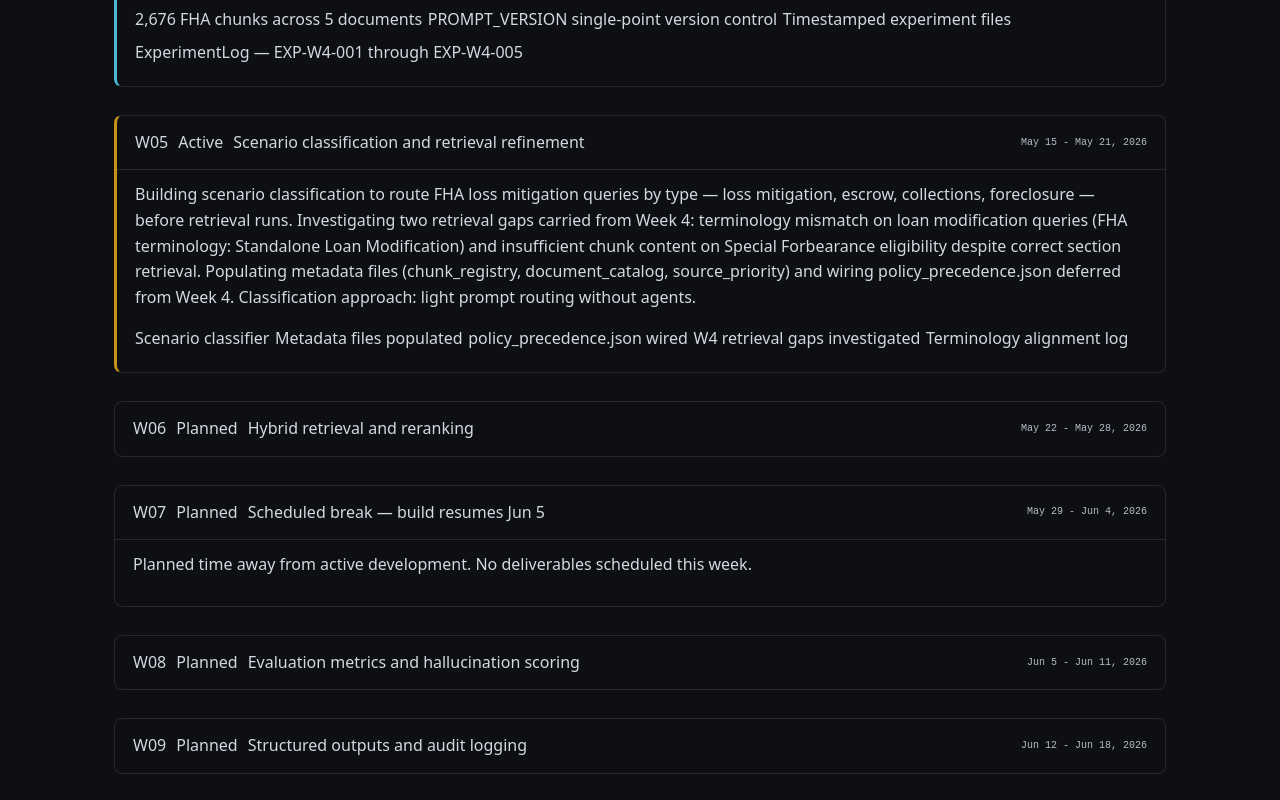
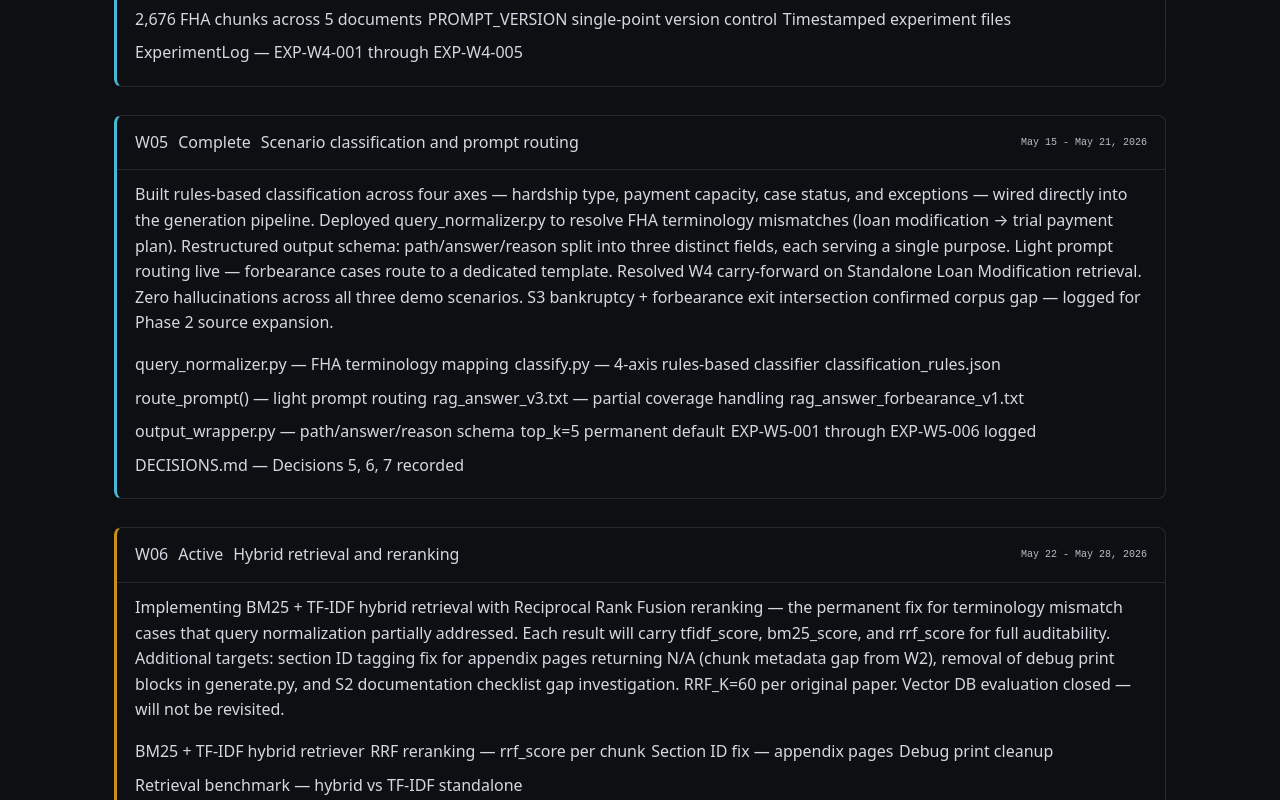
Before and after one commit to blendedpages-bq/pulse-pm, a React (Vite) app: page /build in a window 1280 px wide. Shown: the part 1480-2280 px from the top of the page. Built offline with nearby package versions, Linux system fonts and the light colour scheme.

Commit message:
feat: W5 complete, W6 active, hybrid retrieval

```diff
--- a/src/pages/Build.jsx
+++ b/src/pages/Build.jsx
@@ -3,8 +3,8 @@ const weeks = [
   { num: 2, status: 'complete', dates: 'Apr 24 - Apr 30, 2026', title: 'PDF extraction and retrieval pipeline', desc: 'Extracted and chunked FHA Handbook and Mortgagee Letters using PyMuPDF. Built TF-IDF retrieval returning top-5 ranked policy matches with document source, page number, section ID, and relevance score. Reduced unknown chunks from 83 to 52 after skip logic refinement.', outputs: ['2,393 FHA chunks indexed', 'Python retrieval pipeline', 'Chunk registry', 'Retrieval evaluation CSV'] },
   { num: 3, status: 'complete', dates: 'May 1 - May 7, 2026', title: 'Prompt design and answer generation', desc: 'Built compliance-safe prompt templates for the Claude API with citation enforcement and insufficient-info fallback behavior. Wired retrieval pipeline into generate.py and output_wrapper.py returning schema-compliant JSON. Ran 3 test scenarios — 11/11 citations verified, zero hallucinations across all test cases. Resolved model string deprecation and field name mismatch between retrieval and generation layers. Key finding: broad question terminology significantly outperforms narrow queries on retrieval scores.', outputs: ['prompts/rag_answer_v1.txt', 'generate.py', 'output_wrapper.py', '11/11 citations verified', 'Zero hallucinations — 3 test scenarios', 'DECISIONS.md — 4 architecture decisions', 'ExperimentLog — 5 entries logged'] },
   { num: 4, status: 'complete', dates: 'May 8 - May 14, 2026', title: 'Simple UI and output refinement', desc: 'Built a demo-ready Streamlit interface allowing non-technical users to submit FHA policy questions and receive clean, cited answers through a browser UI. Refactored output_wrapper.py with inline citation stripping, section ID cleaning, and reason extraction. Expanded corpus from 2 to 5 documents. Ran 3 demo scenarios — 1 full pass with citations, 2 insufficient-info returns correctly triggered. Q2 and Q3 gaps logged as Week 5 retrieval investigation targets. Terminology mismatch suspected on loan modification queries — FHA uses Standalone Loan Modification terminology.', outputs: ['Streamlit UI — localhost:8501', 'rag_answer_v2.txt prompt template', 'output_wrapper.py refactored', 'app.py — browser UI', '2,676 FHA chunks across 5 documents', 'PROMPT_VERSION single-point version control', 'Timestamped experiment files', 'ExperimentLog — EXP-W4-001 through EXP-W4-005'] },
-  { num: 5, status: 'active', dates: 'May 15 - May 21, 2026', title: 'Scenario classification and retrieval refinement', desc: 'Building scenario classification to route FHA loss mitigation queries by type — loss mitigation, escrow, collections, foreclosure — before retrieval runs. Investigating two retrieval gaps carried from Week 4: terminology mismatch on loan modification queries (FHA terminology: Standalone Loan Modification) and insufficient chunk content on Special Forbearance eligibility despite correct section retrieval. Populating metadata files (chunk_registry, document_catalog, source_priority) and wiring policy_precedence.json deferred from Week 4. Classification approach: light prompt routing without agents.', outputs: ['Scenario classifier', 'Metadata files populated', 'policy_precedence.json wired', 'W4 retrieval gaps investigated', 'Terminology alignment log'], wip: true },
-  { num: 6, status: 'planned', dates: 'May 22 - May 28, 2026', title: 'Hybrid retrieval and reranking' },
+  { num: 5, status: 'complete', dates: 'May 15 - May 21, 2026', title: 'Scenario classification and prompt routing', desc: 'Built rules-based classification across four axes — hardship type, payment capacity, case status, and exceptions — wired directly into the generation pipeline. Deployed query_normalizer.py to resolve FHA terminology mismatches (loan modification → trial payment plan). Restructured output schema: path/answer/reason split into three distinct fields, each serving a single purpose. Light prompt routing live — forbearance cases route to a dedicated template. Resolved W4 carry-forward on Standalone Loan Modification retrieval. Zero hallucinations across all three demo scenarios. S3 bankruptcy + forbearance exit intersection confirmed corpus gap — logged for Phase 2 source expansion.', outputs: ['query_normalizer.py — FHA terminology mapping', 'classify.py — 4-axis rules-based classifier', 'classification_rules.json', 'route_prompt() — light prompt routing', 'rag_answer_v3.txt — partial coverage handling', 'rag_answer_forbearance_v1.txt', 'output_wrapper.py — path/answer/reason schema', 'top_k=5 permanent default', 'EXP-W5-001 through EXP-W5-006 logged', 'DECISIONS.md — Decisions 5, 6, 7 recorded'] },
+  { num: 6, status: 'active', dates: 'May 22 - May 28, 2026', title: 'Hybrid retrieval and reranking', desc: 'Implementing BM25 + TF-IDF hybrid retrieval with Reciprocal Rank Fusion reranking — the permanent fix for terminology mismatch cases that query normalization partially addressed. Each result will carry tfidf_score, bm25_score, and rrf_score for full auditability. Additional targets: section ID tagging fix for appendix pages returning N/A (chunk metadata gap from W2), removal of debug print blocks in generate.py, and S2 documentation checklist gap investigation. RRF_K=60 per original paper. Vector DB evaluation closed — will not be revisited.', outputs: ['BM25 + TF-IDF hybrid retriever', 'RRF reranking — rrf_score per chunk', 'Section ID fix — appendix pages', 'Debug print cleanup', 'Retrieval benchmark — hybrid vs TF-IDF standalone'], wip: true },
   { num: 7, status: 'planned', dates: 'May 29 - Jun 4, 2026', title: 'Scheduled break — build resumes Jun 5', desc: 'Planned time away from active development. No deliverables scheduled this week.'},
   { num: 8, status: 'planned', dates: 'Jun 5 - Jun 11, 2026', title: 'Evaluation metrics and hallucination scoring' },
   { num: 9, status: 'planned', dates: 'Jun 12 - Jun 18, 2026', title: 'Structured outputs and audit logging' },
--- a/src/pages/Home.jsx
+++ b/src/pages/Home.jsx
@@ -32,7 +32,7 @@ export default function Home() {
           <div className="stat-grid">
             <div className="stat-card">
               <div className="stat-label">Progress</div>
-              <div className="stat-value">Week 5 of 15</div>
+              <div className="stat-value">Week 6 of 15</div>
             </div>
             <div className="stat-card">
               <div className="stat-label">Indexed</div>
```
